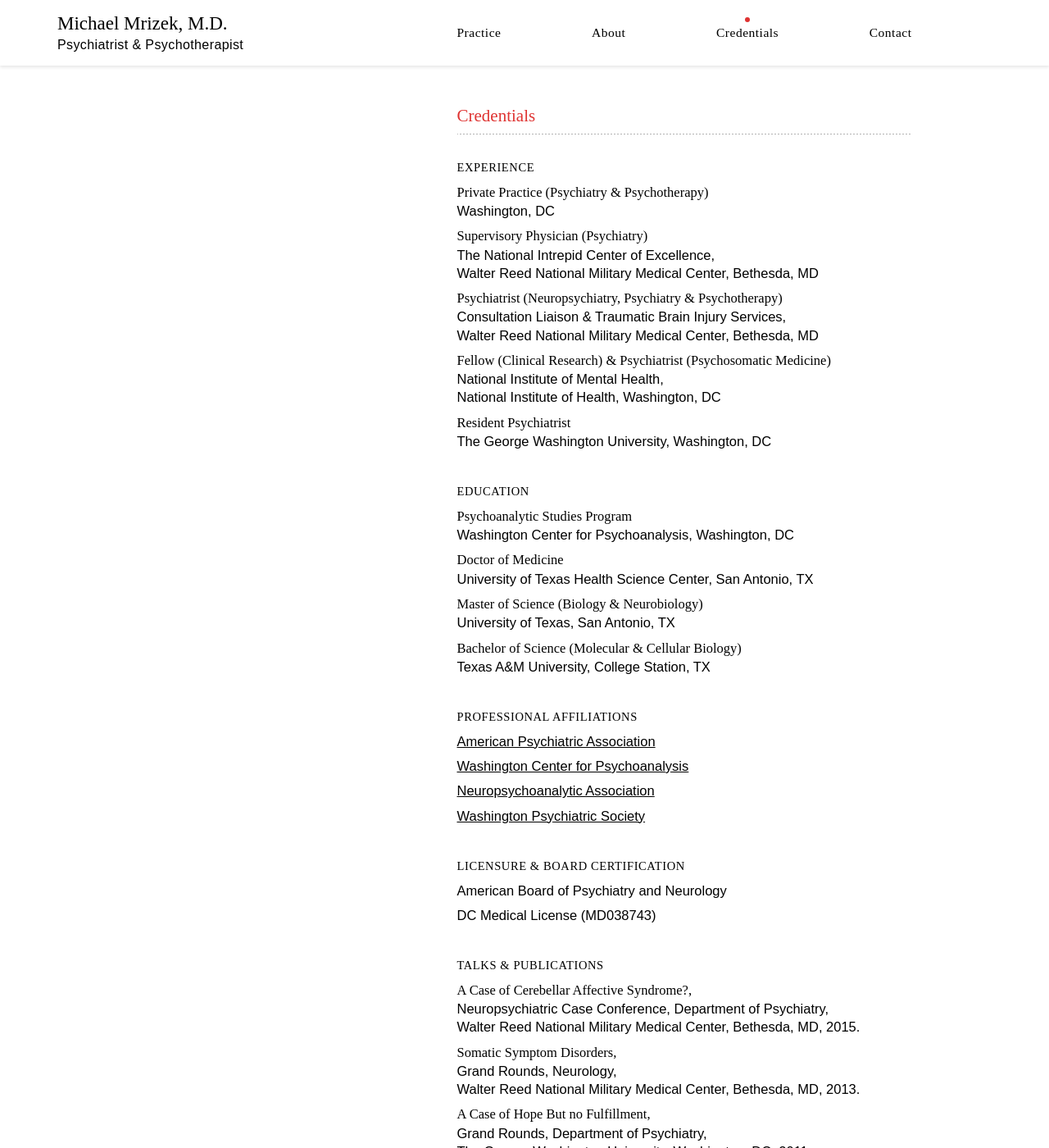
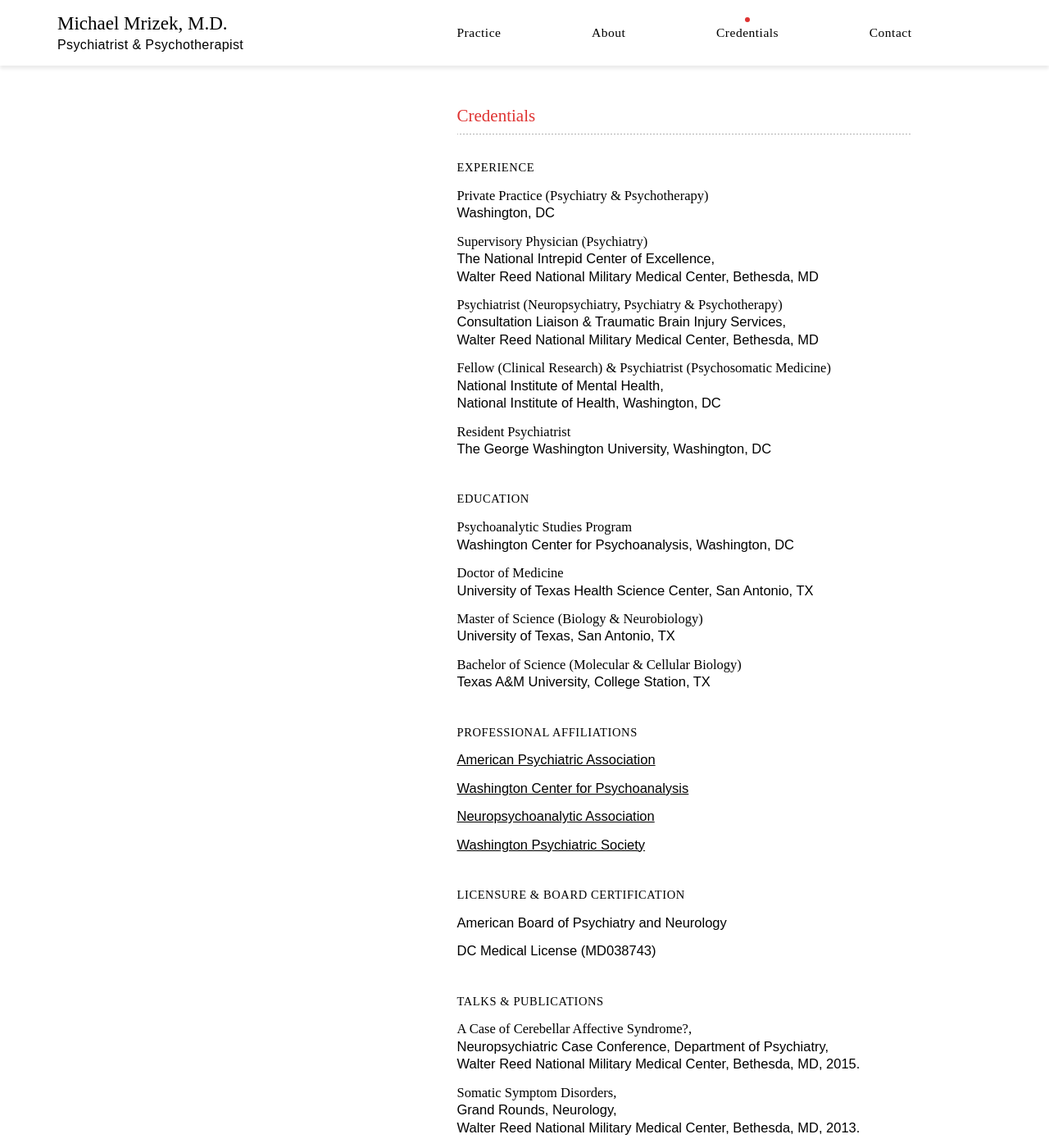
Before and after one commit to carolineportugal/michaelmrizekmd, a Jekyll site: the page built from credentials/index.html, in a window 1280 px wide and 1400 px high. Shown: the whole window at 82% size. Built offline with Jekyll 4.4.1, drawn with Linux system fonts in a browser that asks for light colours; nearby versions of some CDN libraries; some web fonts are replaced.

Commit message:
adds responsiveness to credentials

```diff
--- a/_sass/_nav.scss
+++ b/_sass/_nav.scss
@@ -10,7 +10,7 @@
   background: rgba(255,255,255,.95);
   position:fixed;
   width:100%;
-  box-shadow: 0 2px 4px rgba(0,0,0,.1);
+  box-shadow: 0 4px 4px rgba(0,0,0,.08);
 
   a:link{
     color:$black;
--- a/_sass/_typography.scss
+++ b/_sass/_typography.scss
@@ -18,9 +18,21 @@
 
   li{
     font-size:16.5px;
-    line-height: 1.35;
+    line-height: 1.3;
     @include caravel-regular();
-    margin-top:.8rem;
+    margin-top:1.3rem;
   }
 
 }
+
+@media (max-width: 767px) {
+
+  ul{
+
+    li{
+      margin-top:1.4rem;
+    }
+
+  }
+
+}
--- a/credentials/index.html
+++ b/credentials/index.html
@@ -8,10 +8,7 @@
 
     <div class="row">
 
-      <div class="col-sm-4 col-sm-offset-1">
-      </div>
-
-      <div class="col-sm-6 col-sm-offset-0">
+      <div class="col-sm-10 col-sm-offset-1 col-md-6 col-md-offset-5">
         <div>
           <div class="section-title-wrapper">
             <h3 class="section-title">Credentials</h3>
--- a/css/main.scss
+++ b/css/main.scss
@@ -120,14 +120,6 @@
 
 }
 
-@media (max-width: 991px) {
-
-  section{
-    padding:12rem 0 0 0;
-  }
-
-}
-
 @media (max-width: 767px) {
 
   section{
```
Also changed, not shown: 2 other files.
